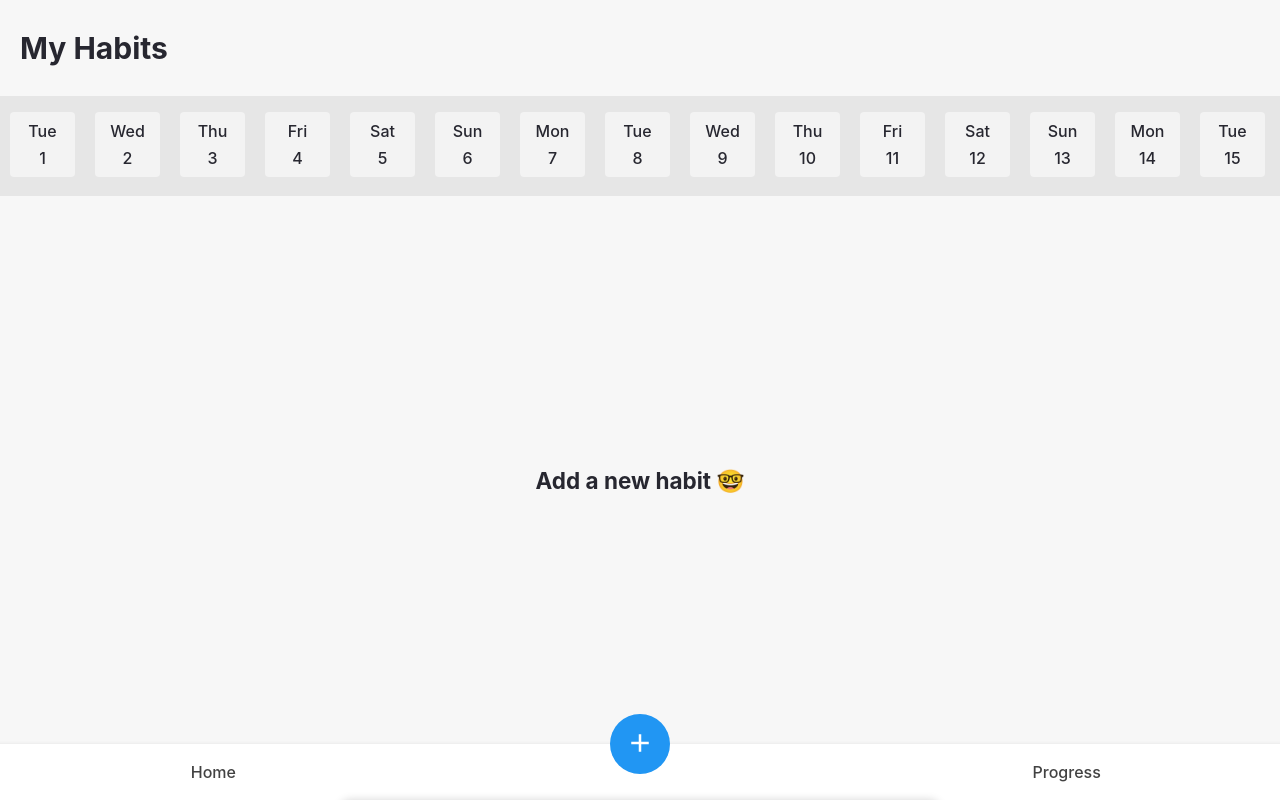
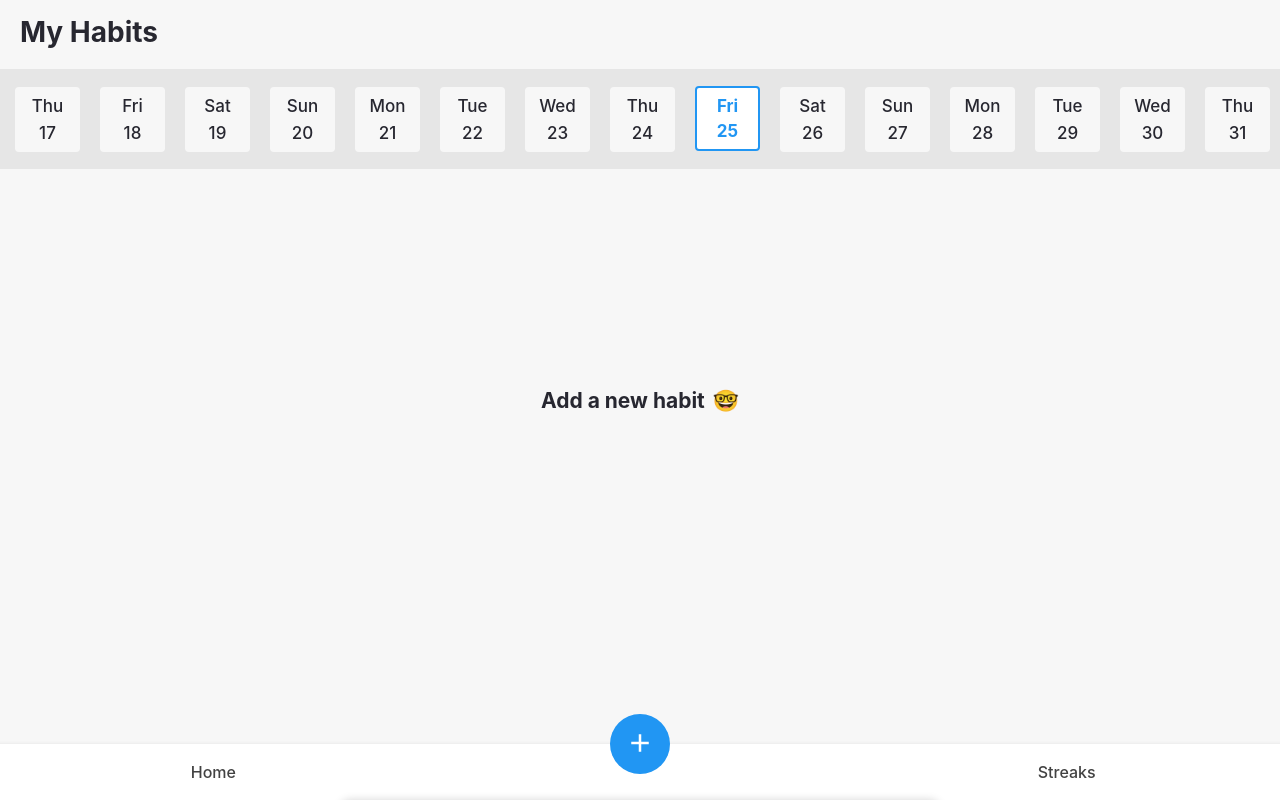
Before and after one commit to gokulkrishh/habits-tracker, a React (Create React App) app: page / in a window 1280 px wide. Built offline with nearby package versions, Linux system fonts and the light colour scheme.

Commit message:
Some changes for UI

```diff
--- a/src/AddHabit/index.js
+++ b/src/AddHabit/index.js
@@ -37,8 +37,6 @@ class AddHabit extends Component {
       reminder
     };
 
-    console.log("storage --->", storage); // eslint-disable-line
-
     if (!Array.isArray(storage[today])) {
       storage[today] = [request];
     } else {
@@ -58,37 +56,18 @@ class AddHabit extends Component {
           <span />
         </div>
         <h2>Add Habit</h2>
-        <form
-          className="form"
-          autoComplete="off"
-          onSubmit={this.onSubmitCallback}
-        >
+        <form className="form" autoComplete="off" onSubmit={this.onSubmitCallback}>
           <div className="form__group">
-            <input
-              type="text"
-              placeholder="Name"
-              name="name"
-              onChange={this.onChangeCallback}
-            />
+            <input type="text" placeholder="Name" name="name" onChange={this.onChangeCallback} required />
           </div>
 
           <div className="form__group">
             <div className="form__subgroup">
-              <input
-                type="text"
-                placeholder="Today"
-                name="time"
-                onChange={this.onChangeCallback}
-              />
+              <input type="text" placeholder="Today" name="time" onChange={this.onChangeCallback} required />
             </div>
 
             <div className="form__subgroup">
-              <input
-                type="text"
-                placeholder="Reminder"
-                name="reminder"
-                onChange={this.onChangeCallback}
-              />
+              <input type="text" placeholder="Reminder" name="reminder" onChange={this.onChangeCallback} required />
             </div>
           </div>
 
--- a/src/AddHabit/styles.scss
+++ b/src/AddHabit/styles.scss
@@ -6,8 +6,8 @@
   background-color: #fff;
   border-top-left-radius: 10px;
   border-top-right-radius: 10px;
-  transform: translateY(350px);
-  height: 350px;
+  transform: translateY(300px);
+  height: 300px;
   padding: 15px;
   transition: transform 200ms ease-in-out;
   max-width: 600px;
--- a/src/App.js
+++ b/src/App.js
@@ -1,23 +1,13 @@
 import React from "react";
-import dayjs from "dayjs";
 
 import Home from "./Home";
-import Habits from "./Habits";
-import BottomBar from "./BottomBar";
-
-import localStorageUtils from "./localStorageUtils";
 
 import "./App.scss";
 
-const App = props => {
-  const today = dayjs().format("DD-MMM-YYYY");
-  const habits = localStorageUtils.get(today);
-
+const App = () => {
   return (
     <div className="App">
       <Home />
-      <Habits habits={habits} />
-      <BottomBar />
     </div>
   );
 };
--- a/src/BottomBar/index.js
+++ b/src/BottomBar/index.js
@@ -29,7 +29,7 @@ class BottomBar extends Component {
             </button>
           </li>
           <li>
-            <a href="/progress">Progress</a>
+            <a href="/progress">Streaks</a>
           </li>
         </ul>
 
--- a/src/Calender/index.js
+++ b/src/Calender/index.js
@@ -1,22 +1,36 @@
 import React, { Component } from "react";
 import dayjs from "dayjs";
+import cx from "classnames";
 
 import "./styles.scss";
 
 class Calender extends Component {
+  cal = null;
+
   state = {
-    today: new Date().getDate(),
-    totalDays: new Date(new Date().getFullYear(), new Date().getMonth() + 1, 0).getDate(),
+    today: dayjs().date(),
     days: ["Sun", "Mon", "Tue", "Wed", "Thu", "Fri", "Sat"]
   };
 
+  componentDidMount() {
+    this.scrollTodayIntoMiddle();
+  }
+
+  scrollTodayIntoMiddle() {
+    const todayElement = Array.from(this.cal.children).filter(ele => ele.classList.contains("active"));
+    if (todayElement.length) {
+      todayElement[0].scrollIntoView({ behavior: "auto", block: "center", inline: "center" });
+    }
+  }
+
   renderDays() {
-    const { days, today, totalDays } = this.state;
-    return Array.from(Array(totalDays).keys()).map((day, index) => {
+    const { days, today } = this.state;
+    const totalDaysInThisMonth = new Date(new Date().getFullYear(), new Date().getMonth() + 1, 0).getDate();
+    return Array.from(Array(totalDaysInThisMonth).keys()).map((day, index) => {
       const date = `${new Date().getMonth() + 1}-${day + 1}-${new Date().getFullYear()}`;
       const dayOfDate = dayjs(date).day();
       return (
-        <li key={day} className={today === dayjs(date).date() ? "active" : ""}>
+        <li key={day} className={cx({ active: today === dayjs(date).date() })}>
           <span>{days[dayOfDate]}</span>
           <span>{day + 1}</span>
         </li>
@@ -27,7 +41,14 @@ class Calender extends Component {
   render() {
     return (
       <div className="Calender">
-        <ul className="Calender__days">{this.renderDays()}</ul>
+        <ul
+          className="Calender__days"
+          ref={ref => {
+            this.cal = ref;
+          }}
+        >
+          {this.renderDays()}
+        </ul>
       </div>
     );
   }
--- a/src/Calender/styles.scss
+++ b/src/Calender/styles.scss
@@ -2,6 +2,9 @@
   height: 100px;
   background-color: #e6e6e6;
   overflow: auto;
+  position: sticky;
+  top: 68px;
+  display: flex;
 
   ul {
     white-space: nowrap;
@@ -10,7 +13,7 @@
   li {
     height: 65px;
     width: 65px;
-    background-color: rgba(255, 255, 255, 0.5);
+    background-color: rgba(255, 255, 255, 0.7);
     text-align: center;
     border-radius: 4px;
     padding: 6px;
@@ -20,7 +23,7 @@
     flex-direction: column;
     justify-content: space-around;
     user-select: none;
-    margin: 15px 10px;
+    margin: 17px 10px;
 
     &:active {
       opacity: 0.7;
@@ -34,7 +37,9 @@
     }
 
     span {
-      font-size: 16px;
+      font-size: 17px;
     }
   }
 }
+
+.Calender::-webkit-scrollbar { width: 0 !important }
--- a/src/Habits/index.js
+++ b/src/Habits/index.js
@@ -5,12 +5,15 @@ import tickSVG from "./tick.svg";
 import "./styles.scss";
 
 const Habits = props => {
-  console.log("props.habits --->", props.habits); // eslint-disable-line
-
   if (!props.habits.length)
     return (
       <div className="Habits__empty">
-        <h2>Add a new habit 🤓</h2>
+        <h2>
+          Add a new habit
+          <span role="img" aria-label="geeky emoji">
+            🤓
+          </span>
+        </h2>
       </div>
     );
 
--- a/src/Habits/styles.scss
+++ b/src/Habits/styles.scss
@@ -1,21 +1,34 @@
 .Habits {
   padding: 15px;
   overflow: auto;
-  margin-top: 25px;
+  margin-top: 15px;
+  margin-bottom: 50px;
 
   &__empty {
     height: 100%;
     display: flex;
     align-items: center;
     justify-content: center;
-    height: calc(100% - 230px);
+    position: fixed;
+    left: 0;
+    right: 0;
+    bottom: 0;
+    margin: auto;
+
+    h2 {
+      display: flex;
+    }
+
+    span {
+      margin-left: 8px;
+    }
   }
 }
 
 .card {
   width: 100%;
   max-width: 480px;
-  height: 100px;
+  height: 85px;
   margin: 0 auto;
   background-color: #fff;
   margin-bottom: 20px;
@@ -25,18 +38,18 @@
   box-shadow: 0 1px 3px rgba(0,0,0,0.12), 0 1px 2px rgba(0,0,0,0.24);
 
   &__checkbox {
-    width: 60px;
+    width: 50px;
     display: flex;
     justify-content: center;
+    cursor: pointer;
 
     span {
-      width: 30px;
-      height: 30px;
+      width: 25px;
+      height: 25px;
       display: flex;
       align-items: center;
       justify-content: center;
-      background: #fff;
-      border: 1px solid #9E9E9E;
+      background: #dedede;
       border-radius: 50%;
     }
 
@@ -58,14 +71,15 @@
 
 
   &__info {
-    margin-left: 10px;
+    margin-left: 5px;
   }
 
   .name {
-    margin-bottom: 10px;
+    margin-bottom: 8px;
   }
 
   .time {
     color: grey;
+    font-size: 14px
   }
 }
--- a/src/Home/index.js
+++ b/src/Home/index.js
@@ -1,14 +1,23 @@
 import React from "react";
+import dayjs from "dayjs";
 
+import Habits from "../Habits";
+import BottomBar from "../BottomBar";
 import Calender from "../Calender";
+import localStorageUtils from "../localStorageUtils";
 
 import "./styles.scss";
 
-const Home = props => {
+const Home = () => {
+  const today = dayjs().format("DD-MMM-YYYY");
+  const habits = localStorageUtils.get(today);
+
   return (
     <div className="Home">
       <h1>My Habits</h1>
       <Calender />
+      <Habits habits={habits} />
+      <BottomBar />
     </div>
   );
 };
--- a/src/Home/styles.scss
+++ b/src/Home/styles.scss
@@ -1,5 +1,10 @@
 .Home {
+  height: 100%;
+
   h1 {
-    padding: 30px 20px 30px 20px;
+    padding: 15px 20px 20px 20px;
+    position: sticky;
+    top: 0;
+    background-color: #f7f7f7;
   }
 }
--- a/src/index.scss
+++ b/src/index.scss
@@ -18,7 +18,7 @@ body {
   color: #272730;
   background-color: #f7f7f7;
   font-weight: 500;
-  font-size: 15px;
+  font-size: 14px;
 }
 
 ul {
--- a/src/localStorageUtils.js
+++ b/src/localStorageUtils.js
@@ -8,10 +8,7 @@ const localStorageUtils = {
     } else {
       namespace[key] = [request];
     }
-    localStorage.setItem(
-      constants.STORAGE_KEYS.HABITS,
-      JSON.stringify(namespace)
-    );
+    localStorage.setItem(constants.STORAGE_KEYS.HABITS, JSON.stringify(namespace));
   },
 
   getNamespace(namespace = constants.STORAGE_KEYS.HABITS) {
@@ -20,7 +17,6 @@ const localStorageUtils = {
 
   get(key, namespace = constants.STORAGE_KEYS.HABITS) {
     const namespaceData = JSON.parse(localStorage.getItem(namespace) || "{}");
-    console.log("namespaceData --->", namespaceData); // eslint-disable-line
     return namespaceData[key] || [];
   },
 
```
